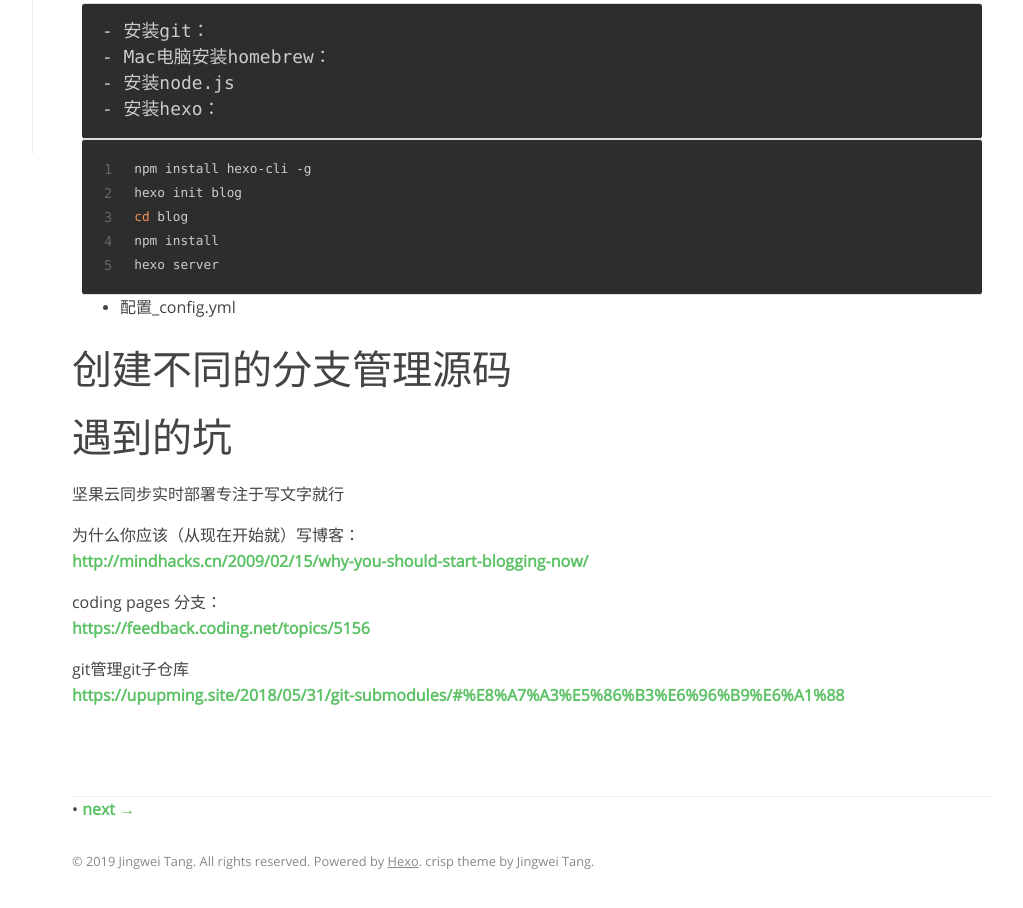
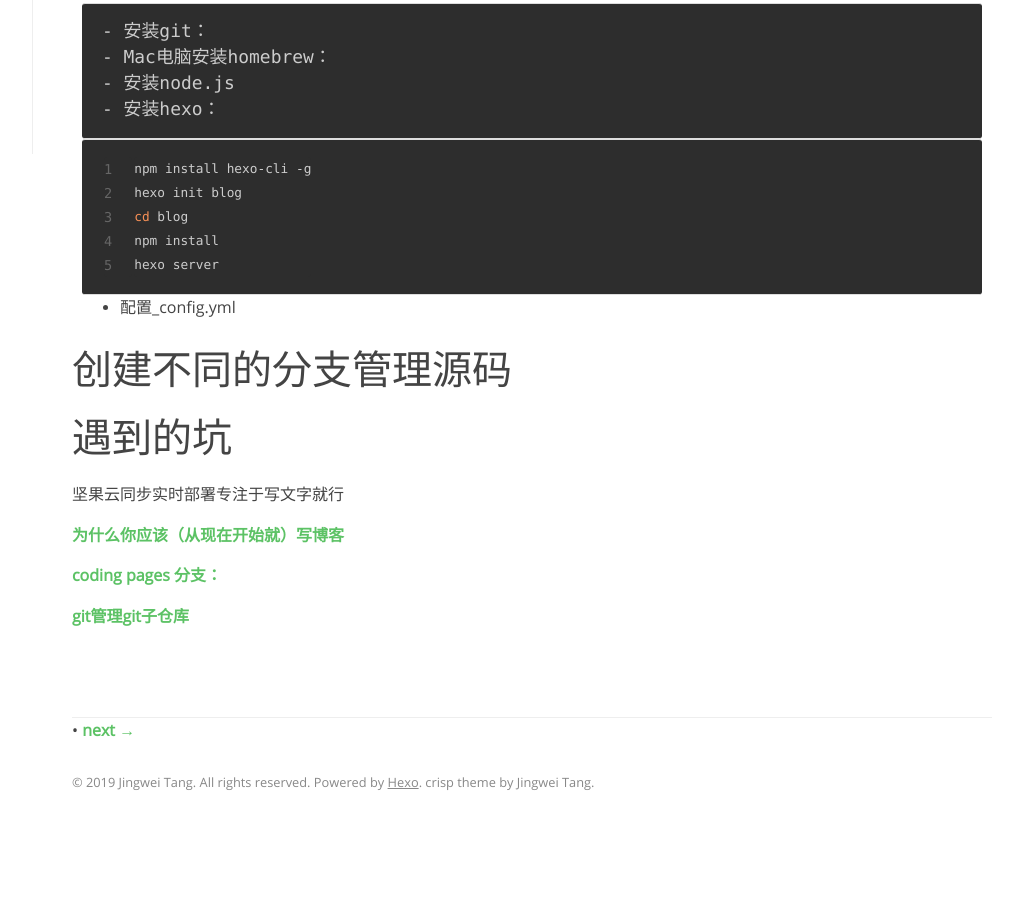
Before and after one commit to eejwtang/eejwtang.github.io, a plain HTML site: page 2019/01/28/Hexo-Coding-create-blog/index.html in a window 1280 px wide. Shown: the part 710-1618 px from the top of the page, without its empty margins (248-1271 px from the left). After the commit the page ends 1550 px from the top, so only its background shows below. Drawn offline with Linux system fonts and the light colour scheme; files whose address does not match are found by name.

Commit message:
Site updated: 2019-01-29 19:05:28

```diff
--- a/2019/01/28/Hexo-Coding-create-blog/index.html
+++ b/2019/01/28/Hexo-Coding-create-blog/index.html
@@ -6,7 +6,6 @@
         <meta http-equiv="X-UA-Compatible" content="IE=edge,chrome=1">
         <meta name="description" content="">
         <link rel="shortcut icon" href="/images/mastersword.png">
-        <link rel="canonical" href="http://guolinn.com/">
         <link rel="alternate" type="application/rss+xml" title="Jingwei Tang" href="">
         <title>Hexo+Coding create blog | Jingwei&#39;s blog</title>
         <meta name="description" content="{{meta_description}}">
@@ -68,9 +67,9 @@
 <li>配置_config.yml</li>
 </ul>
 <h1 id="创建不同的分支管理源码"><a href="#创建不同的分支管理源码" class="headerlink" title="创建不同的分支管理源码"></a>创建不同的分支管理源码</h1><h1 id="遇到的坑"><a href="#遇到的坑" class="headerlink" title="遇到的坑"></a>遇到的坑</h1><p>坚果云同步实时部署专注于写文字就行</p>
-<p>为什么你应该（从现在开始就）写博客：<br><a href="http://mindhacks.cn/2009/02/15/why-you-should-start-blogging-now/" target="_blank" rel="noopener">http://mindhacks.cn/2009/02/15/why-you-should-start-blogging-now/</a></p>
-<p>coding pages 分支：<br><a href="https://feedback.coding.net/topics/5156" target="_blank" rel="noopener">https://feedback.coding.net/topics/5156</a></p>
-<p>git管理git子仓库<br><a href="https://upupming.site/2018/05/31/git-submodules/#%E8%A7%A3%E5%86%B3%E6%96%B9%E6%A1%88" target="_blank" rel="noopener">https://upupming.site/2018/05/31/git-submodules/#%E8%A7%A3%E5%86%B3%E6%96%B9%E6%A1%88</a></p>
+<p><a href="http://mindhacks.cn/2009/02/15/why-you-should-start-blogging-now/" target="_blank" rel="noopener">为什么你应该（从现在开始就）写博客</a></p>
+<p><a href="https://feedback.coding.net/topics/5156" target="_blank" rel="noopener">coding pages 分支：</a></p>
+<p><a href="https://upupming.site/2018/05/31/git-submodules/#%E8%A7%A3%E5%86%B3%E6%96%B9%E6%A1%88" target="_blank" rel="noopener">git管理git子仓库</a></p>
 
   </section>
   <footer class="post-footer">
```
Also changed, not shown: 2019/01/27/hello-world/index.html (+0 -1 lines), archives/2019/01/index.html (+0 -1 lines), archives/2019/index.html (+0 -1 lines), archives/index.html (+0 -1 lines), index.html (+0 -1 lines).
